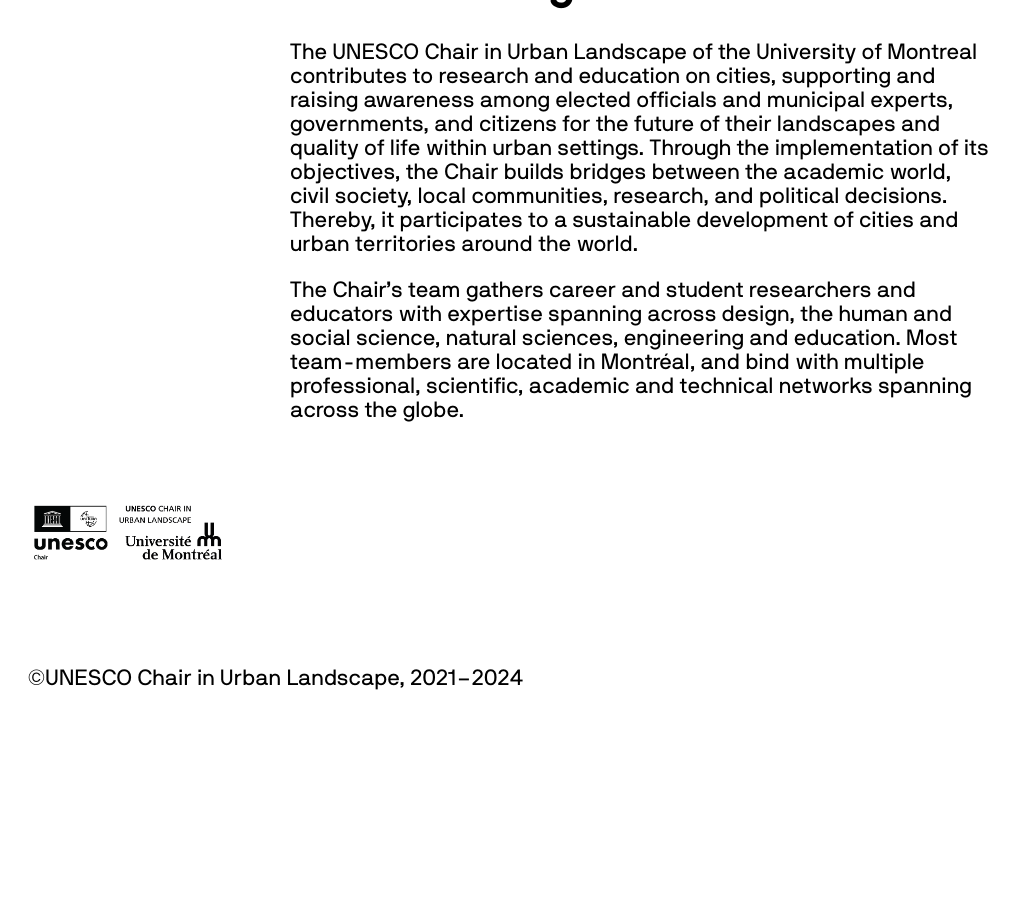
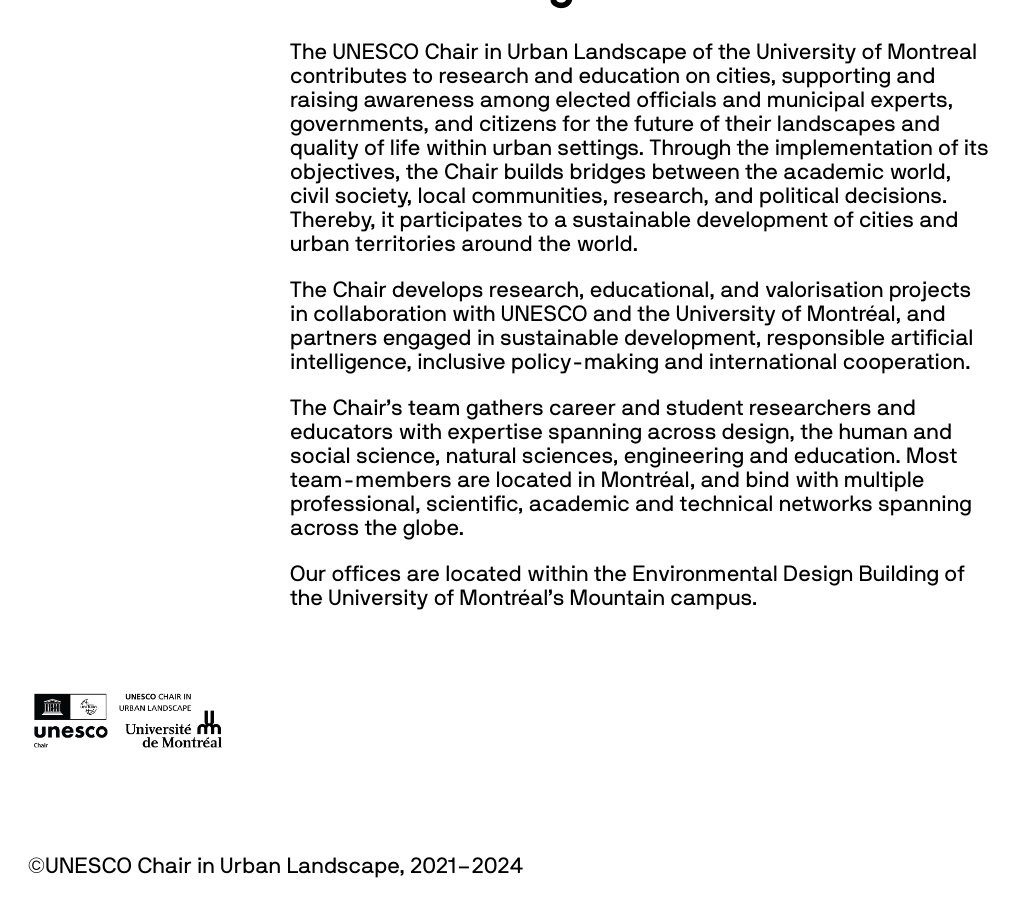
Before and after one commit to CUPUM/cupum.github.io, a Jekyll site: the page built from about.md, in a window 1280 px wide and 900 px high, scrolled down 688 px. Shown: the whole window, without its empty margins (0-1023 px from the left). Built offline with Jekyll 4.4.1, drawn with Linux system fonts in a browser that asks for light colours; before the commit the page ends 1400 px from its top, so only the background shows below that.

Commit message:
Adding about partners

```diff
--- a/about.md
+++ b/about.md
@@ -4,4 +4,8 @@
 # Producing and transmitting knowledge on cities’ ecological, social and digital transitions
 The UNESCO Chair in Urban Landscape of the University of Montreal contributes to research and education on cities, supporting and raising awareness among elected officials and municipal experts, governments, and citizens for the future of their landscapes and quality of life within urban settings. Through the implementation of its objectives, the Chair builds bridges between the academic world, civil society, local communities, research, and political decisions. Thereby, it participates to a sustainable development of cities and urban territories around the world.
 
+The Chair develops research, educational, and valorisation projects in collaboration with UNESCO and the University of Montréal, and partners engaged in sustainable development, responsible artificial intelligence, inclusive policy-making and international cooperation.
+
 The Chair’s team gathers career and student researchers and educators with expertise spanning across design, the human and social science, natural sciences, engineering and education. Most team-members are located in Montréal, and bind with multiple professional, scientific, academic and technical networks spanning across the globe.
+
+Our offices are located within the Environmental Design Building of the University of Montréal's Mountain campus.
```
